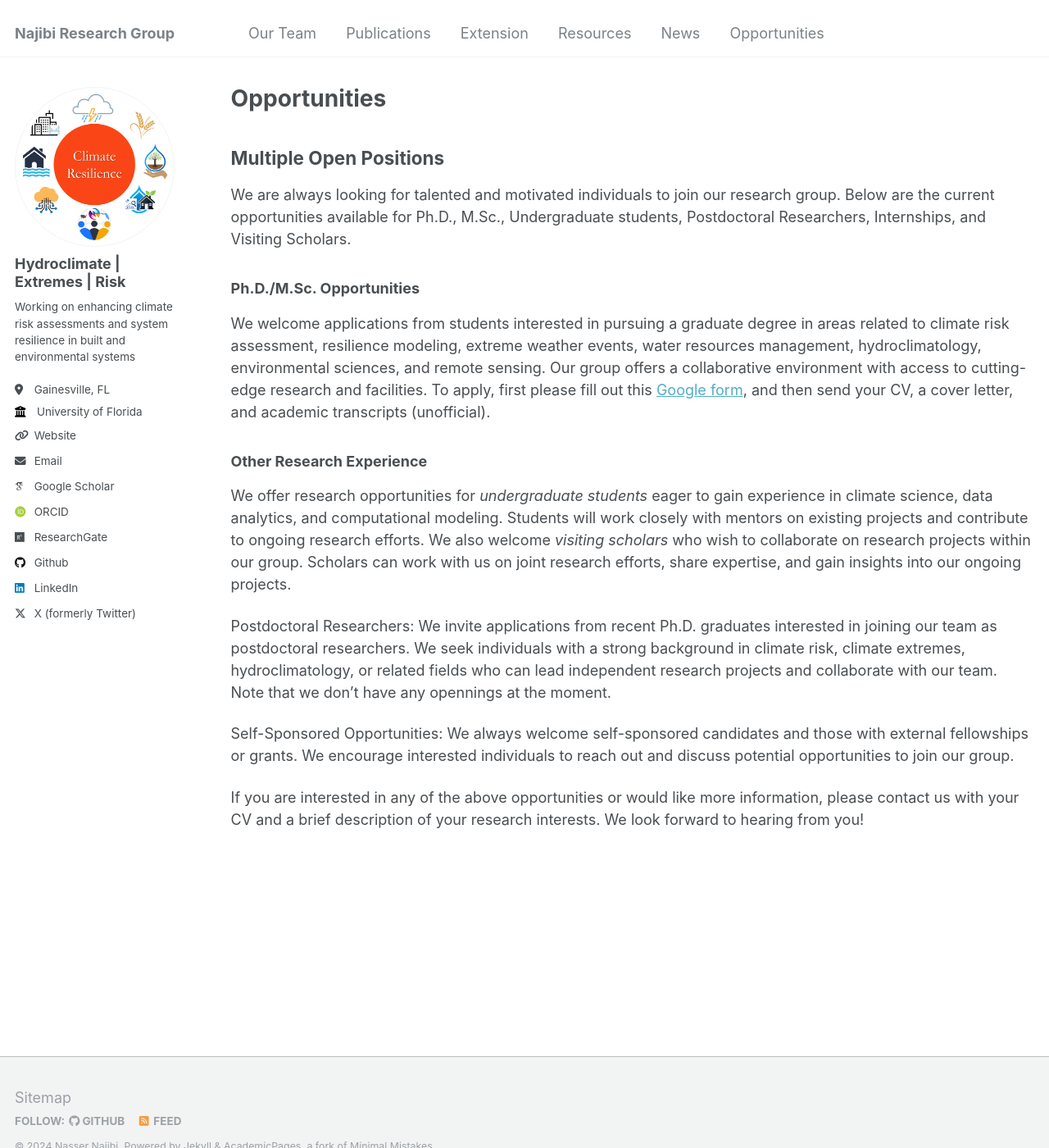
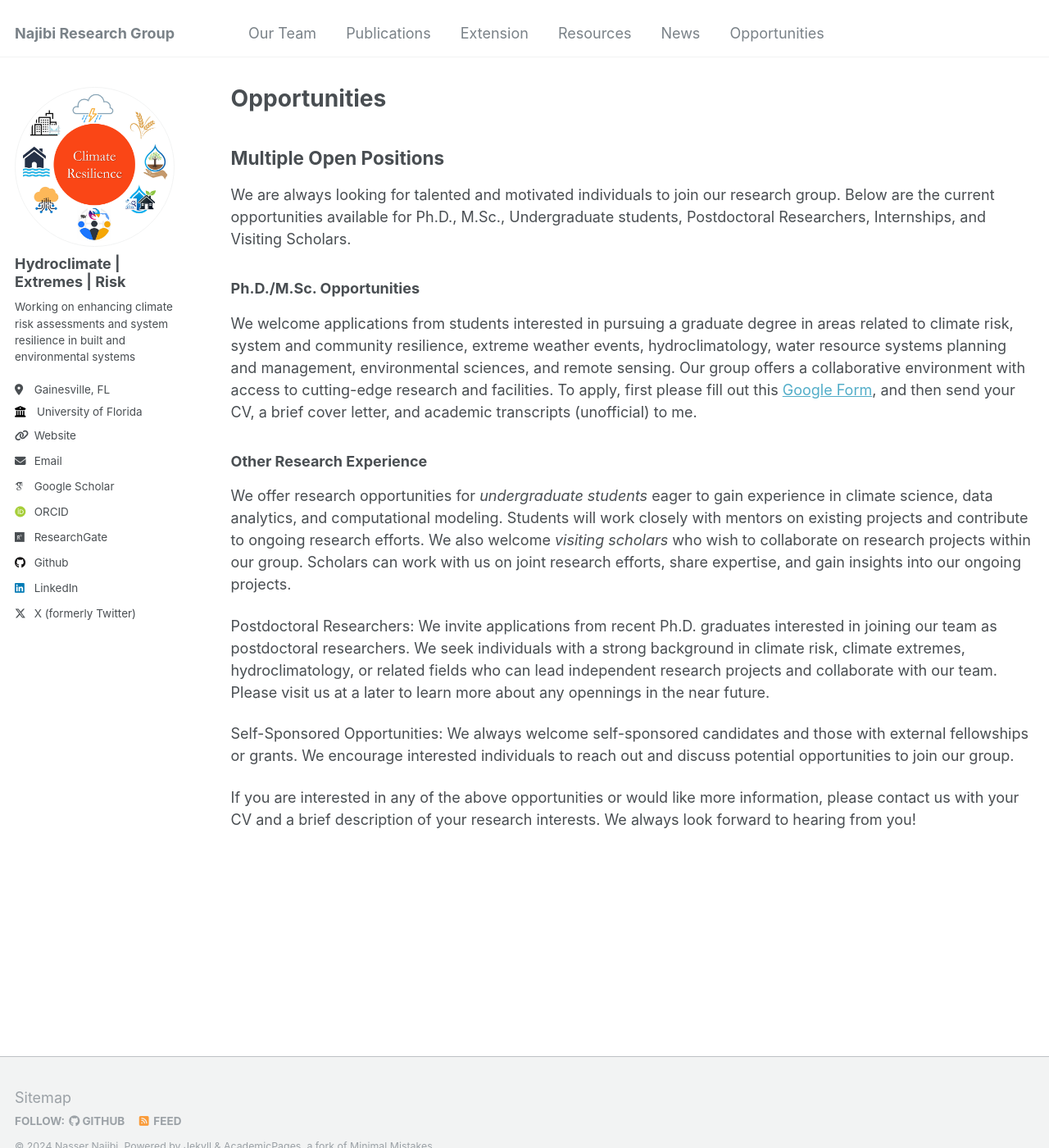
Before and after one commit to nassernajibi/lab, a Jekyll site: the page built from _pages/opportunities.md, in a window 1280 px wide and 1400 px high. Shown: the whole window at 82% size. Built offline with Jekyll 4.4.1, drawn with Linux system fonts in a browser that asks for light colours; some web fonts are replaced.

Commit message:
Updated links

```diff
--- a/_pages/opportunities.md
+++ b/_pages/opportunities.md
@@ -10,14 +10,14 @@ author_profile: true  # Optional, adjust based on your theme
 We are always looking for talented and motivated individuals to join our research group. Below are the current opportunities available for Ph.D., M.Sc., Undergraduate students, Postdoctoral Researchers, Internships, and Visiting Scholars.
 
 ### Ph.D./M.Sc. Opportunities
-We welcome applications from students interested in pursuing a graduate degree in areas related to climate risk assessment, resilience modeling, extreme weather events, water resources management, hydroclimatology, environmental sciences, and remote sensing. Our group offers a collaborative environment with access to cutting-edge research and facilities. To apply, first please fill out this [Google form](https://docs.google.com/forms/d/e/1FAIpQLSe4X1d9kJS6Xur53ztIVc2Pre48Yx3DnqO33hiNtdAeFMS6kA/viewform?usp=pp_url), and then send your CV, a cover letter, and academic transcripts (unofficial).
+We welcome applications from students interested in pursuing a graduate degree in areas related to climate risk, system and community resilience, extreme weather events, hydroclimatology, water resource systems planning and management, environmental sciences, and remote sensing. Our group offers a collaborative environment with access to cutting-edge research and facilities. To apply, first please fill out this [Google Form](https://docs.google.com/forms/d/e/1FAIpQLSe4X1d9kJS6Xur53ztIVc2Pre48Yx3DnqO33hiNtdAeFMS6kA/viewform?usp=pp_url){:target="_blank"}, and then send your CV, a brief cover letter, and academic transcripts (unofficial) to me.
 
 ### Other Research Experience
 We offer research opportunities for *undergraduate students* eager to gain experience in climate science, data analytics, and computational modeling. Students will work closely with mentors on existing projects and contribute to ongoing research efforts. We also welcome *visiting scholars* who wish to collaborate on research projects within our group. Scholars can work with us on joint research efforts, share expertise, and gain insights into our ongoing projects.
 
-Postdoctoral Researchers: We invite applications from recent Ph.D. graduates interested in joining our team as postdoctoral researchers. We seek individuals with a strong background in climate risk, climate extremes, hydroclimatology, or related fields who can lead independent research projects and collaborate with our team. Note that we don't have any opennings at the moment.
+Postdoctoral Researchers: We invite applications from recent Ph.D. graduates interested in joining our team as postdoctoral researchers. We seek individuals with a strong background in climate risk, climate extremes, hydroclimatology, or related fields who can lead independent research projects and collaborate with our team. Please visit us at a later to learn more about any opennings in the near future.
 
 
 Self-Sponsored Opportunities: We always welcome self-sponsored candidates and those with external fellowships or grants. We encourage interested individuals to reach out and discuss potential opportunities to join our group.
 
-If you are interested in any of the above opportunities or would like more information, please contact us with your CV and a brief description of your research interests. We look forward to hearing from you!
+If you are interested in any of the above opportunities or would like more information, please contact us with your CV and a brief description of your research interests. We always look forward to hearing from you!
```
